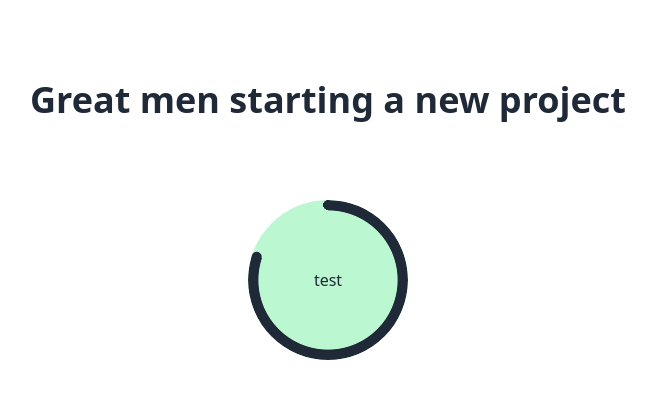
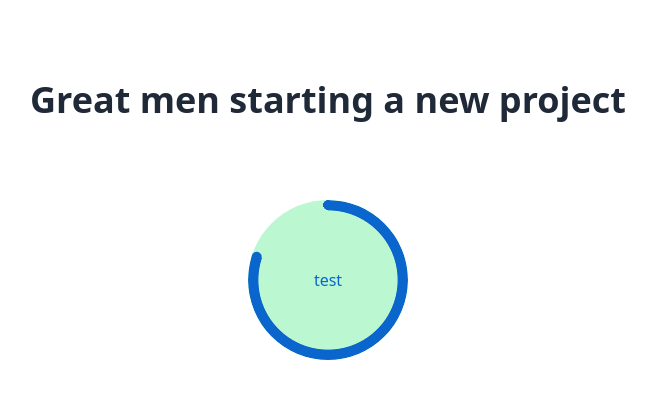
Before and after one commit to Ehsan-Fouladi/Atelier-Frontend, a Nuxt app: page / in a window 1280 px wide. Shown: the top 398 px of the page, without its empty margins (312-968 px from the left). Built offline with nearby package versions, Linux system fonts and the light colour scheme.

Commit message:
fix: update radial progress comp

```diff
--- a/components/radialprogress.vue
+++ b/components/radialprogress.vue
@@ -1,7 +1,7 @@
 <template>
     <div
-        :class="'radial-progress ' + bgColor + ' ' + 'text-[' + strokeColor + ']' "
-        :style="'--value:' + valueProps + '; ' + '--size:' + sizeProps + '; ' + '--thickness:' + strokeWidth + ';'"
+        :class="`radial-progress ' + ${bgColor}`"
+        :style="`--value:${valueProps}; --size:${sizeProps}; --thickness:${strokeWidth}; color: ${strokeColor}`"
         role="progressbar"
     >
         <slot></slot>
```
